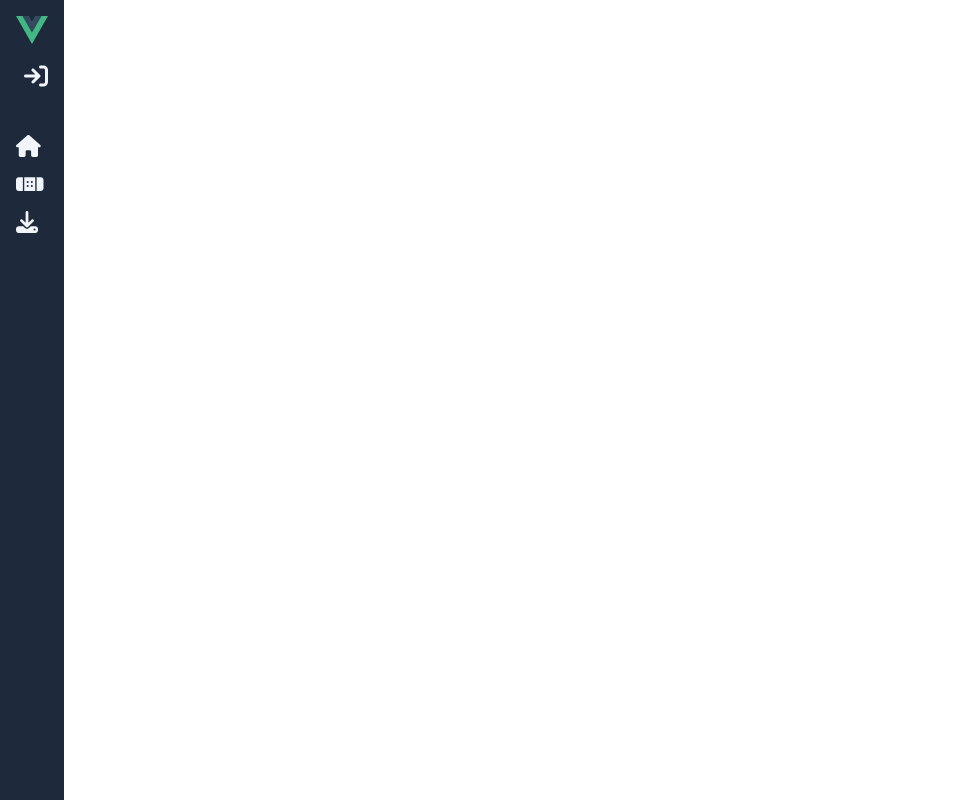
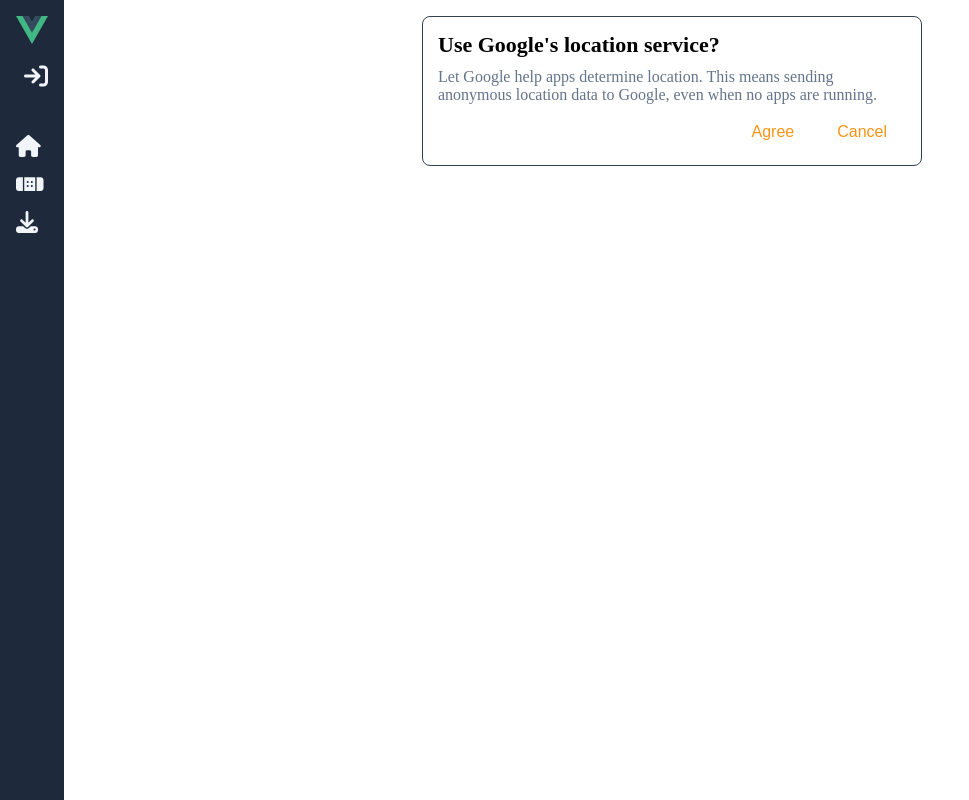
Before and after one commit to arsendemirci/vue-component-library, a Vue app: page /dialog in a window 1280 px wide. Shown: the whole page, without its empty margins (0-969 px from the left). Built offline with nearby package versions, Linux system fonts and the light colour scheme.

Commit message:
dialog component initial commit and and router arrangement

```diff
--- a/src/components/brand/Sidebar.vue
+++ b/src/components/brand/Sidebar.vue
@@ -21,18 +21,29 @@
        <fa class="fa-icons sidebar-toggle-btn" :class="{ 'sub-menu-clicked': isSidebarOpen }" icon="arrow-up-short-wide" />
      </router-link>
      <ul class="sub-menu" :class="{ 'open-sub-menu': isSidebarOpen }">
-       <li class="sub-menu-header">FORM INPUTS</li>
+
+      <li class="sub-menu-header">FORM INPUTS</li>
+
        <li class="sub-menu-list">
          <router-link class="sub-menu-item" to="/buttons">File inputs</router-link>
          <router-link class="sub-menu-item" to="/forms">Forms</router-link>
          <router-link class="sub-menu-item" to="/selects">Selects</router-link>
        </li>
+
        <hr class="sub-menu-divider" aria-orientation="horizontal" role="separator" />
+
        <li class="sub-menu-header">NAVIGATION</li>
        <li class="sub-menu-list">
          <router-link class="sub-menu-item" to="/buttons">Footers</router-link>
          <router-link class="sub-menu-item" to="/forms">Tabs</router-link>
          <router-link class="sub-menu-item" to="/selects">Pagination</router-link>
+       </li>
+
+       <hr class="sub-menu-divider" aria-orientation="horizontal" role="separator" />
+
+       <li class="sub-menu-header">MODAL</li>
+       <li class="sub-menu-list">
+         <router-link class="sub-menu-item" to="/dialog">Dialog</router-link>
        </li>
      </ul>
 
--- /dev/null
+++ b/src/components/library/select/HwDialog.vue
@@ -0,0 +1,63 @@
+<template>
+    <div class="modal-container">
+        <h2 class="header">
+            <slot name="header"></slot>
+        </h2>
+        <section class="content">
+            <slot name="content"></slot>
+        </section>
+        <footer class="footer">
+
+            <button class="footer-btn"><slot name="footer">Agree</slot></button>
+            <button class="footer-btn"><slot name="footer">Cancel</slot></button>
+        </footer>
+    </div>
+</template>
+
+<script setup>
+
+</script>
+
+<style lang="scss" scoped>
+.modal-container {
+    width: palette-space(space-500);
+    padding: palette-space(space-10);
+    margin: 0 auto;
+    background-color: palette-color-level(grey-90, 100);
+    border: 1px solid palette-color-level(primary-dark-alt, 100);
+    border-radius: palette-radius-level(4);
+
+    .header {
+        font-size: $font-size-h2;
+        padding: palette-space(space-5)
+    }
+
+    .content {
+        padding: palette-space(space-5);
+        color: palette-color-level(grey, 30);
+    }
+
+    .footer {
+        padding: palette-space(space-5);
+        text-align: end;
+
+        .footer-btn {
+            font-size: $font-size-h5;
+            margin-left: palette-space(space-5);
+            padding: palette-padding-level(8, 18);
+            border: 1px solid transparent;
+            border-radius: palette-radius-level(4);
+            background-color: palette-color-level(white, 100);
+            color: palette-color-level(primary, 100);
+            // font-weight: bold;
+            cursor: pointer;
+        }
+
+        .footer-btn:hover {
+            background-color: palette-color-level(grey, 10);
+
+        }
+
+    }
+}
+</style>
--- a/src/router/index.js
+++ b/src/router/index.js
@@ -24,6 +24,11 @@
       // this generates a separate chunk (About.[hash].js) for this route
       // which is lazy-loaded when the route is visited.
       component: () => import('../views/select/Select.vue')
+    },
+    {
+      path: '/dialog',
+      name: 'dialog',
+      component: () => import('../views/dialog/Dialog.vue')
     }
   ]
 })
--- /dev/null
+++ b/src/views/dialog/Dialog.vue
@@ -0,0 +1,26 @@
+<template>
+    <HwDialog>
+        <template v-slot:header>Use Google's location service?</template>
+        <template v-slot:content>Let Google help apps determine location. This means sending anonymous location data to Google, even when no apps are running.  </template>
+        <!-- <template v-slot:footer>deneme </template> -->
+    </HwDialog>
+</template>
+
+
+<script>
+import HwDialog from '../../components/library/select/HwDialog.vue';
+
+export default {
+    name: "Dialog",
+    data() {
+        return {
+        };
+    },
+    components: { HwDialog }
+}
+
+</script>
+
+<style lang="scss" scoped>
+
+</style>
```
Also changed, not shown: src/views/dialog/DialogDemo.vue (added).
